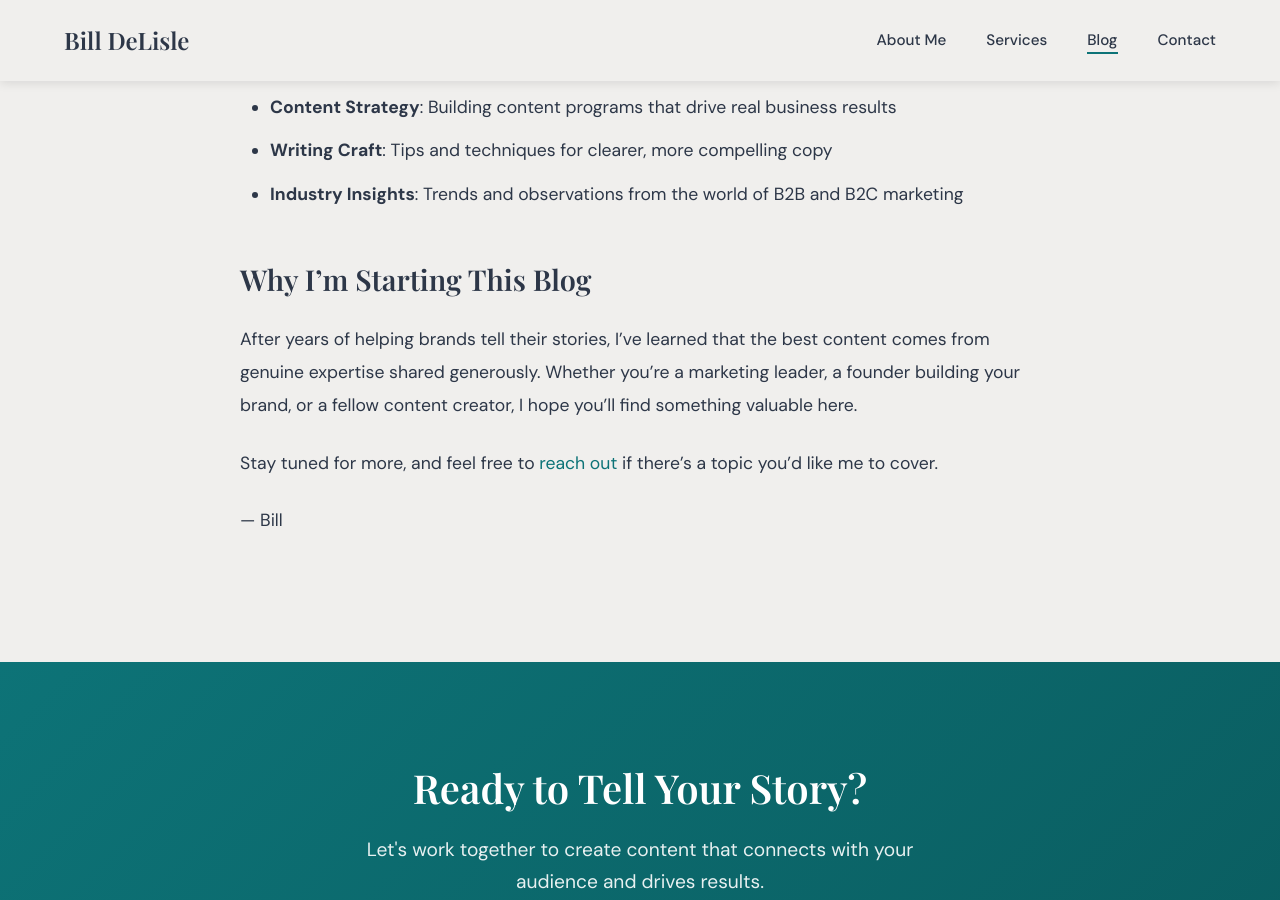
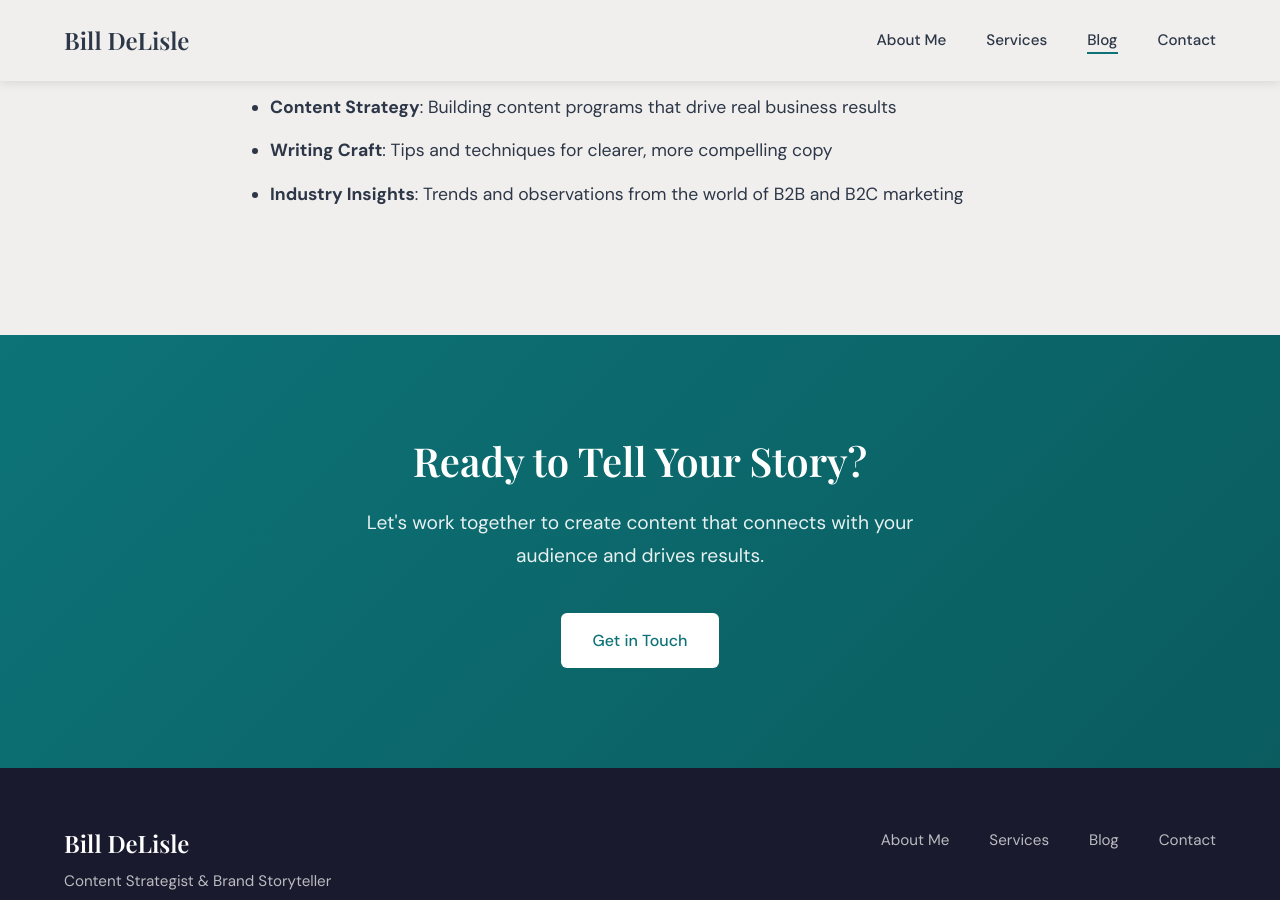
Before and after one commit to BIllDeLisle/billdelisle.com, a Jekyll site: the page built from _posts/2025-01-20-welcome-to-my-blog.md, in a window 1280 px wide and 900 px high, scrolled down 476 px. Built offline with Jekyll 4.4.1, drawn with Linux system fonts in a browser that asks for light colours; some web fonts are replaced.

Commit message:
Update about bio and trim blog post
- Align bio lead paragraph with 'Strategic Content & Brand Storytelling' positioning
- Update closing paragraph to user-specified text with 'at every touchpoint'
- Remove 'Why I'm Starting This Blog' section and closing from welcome post

Co-Authored-By: Claude Sonnet 4.6 <noreply@anthropic.com>

```diff
--- a/_posts/2025-01-20-welcome-to-my-blog.md
+++ b/_posts/2025-01-20-welcome-to-my-blog.md
@@ -16,11 +16,3 @@ In the coming posts, I'll be exploring topics like:
 - **Content Strategy**: Building content programs that drive real business results
 - **Writing Craft**: Tips and techniques for clearer, more compelling copy
 - **Industry Insights**: Trends and observations from the world of B2B and B2C marketing
-
-## Why I'm Starting This Blog
-
-After years of helping brands tell their stories, I've learned that the best content comes from genuine expertise shared generously. Whether you're a marketing leader, a founder building your brand, or a fellow content creator, I hope you'll find something valuable here.
-
-Stay tuned for more, and feel free to [reach out](/contact) if there's a topic you'd like me to cover.
-
-— Bill
--- a/about.html
+++ b/about.html
@@ -16,9 +16,9 @@ title: About Me
         <img src="{{ '/assets/images/bill-delisle.png' | relative_url }}" alt="Bill DeLisle">
       </div>
       <div class="about-text">
-        <p class="lead">Hi, my name is Bill DeLisle. I'm a freelance writer specializing in B2B & B2C content strategy and creation. I help people and brands tell their stories, demonstrate their expertise, and connect with their customers.</p>
+        <p class="lead">Hi, my name is Bill DeLisle. I specialize in strategic content and brand storytelling — helping people and brands tell their stories, demonstrate their expertise, and connect with their customers.</p>
         <p>I work as an extension of your team, partnering closely with agencies and in-house teams to deliver content that makes an impact. From founder profiles that attract investors to case studies that close deals to thought leadership that builds industry credibility, I'm here to make your brand's voice heard.</p>
-        <p>Whether you need a single piece of content or a comprehensive content strategy, I bring the same level of dedication and craft to every project. My goal is simple: to help your brand communicate with clarity, authenticity, and impact.</p>
+        <p>Whether you need a single piece of content or a comprehensive content strategy, my goal is simple: to help your brand communicate with clarity, authenticity, and impact at every touchpoint.</p>
         <a href="/contact" class="btn btn-primary">Get in Touch</a>
       </div>
     </div>
```
